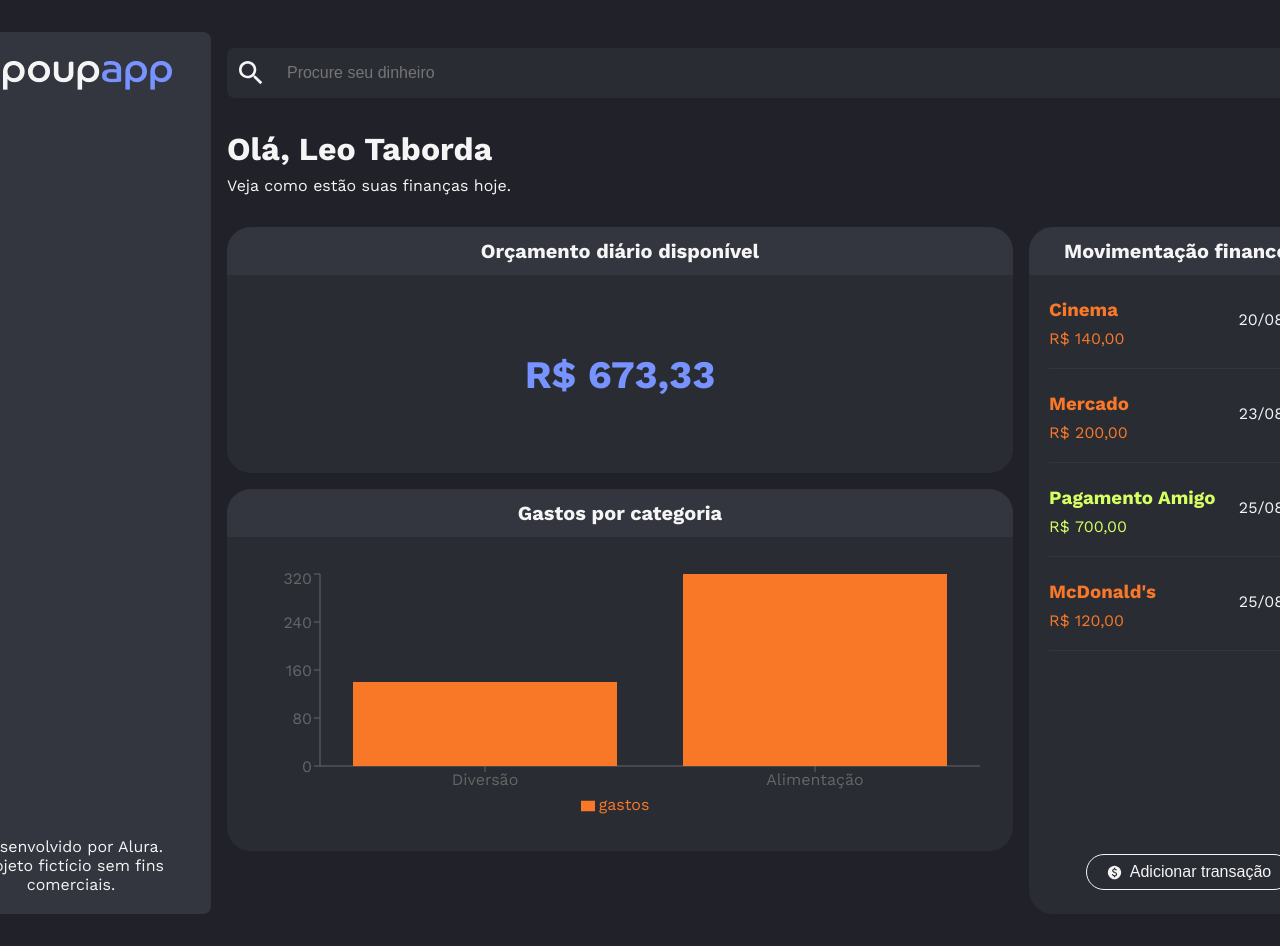
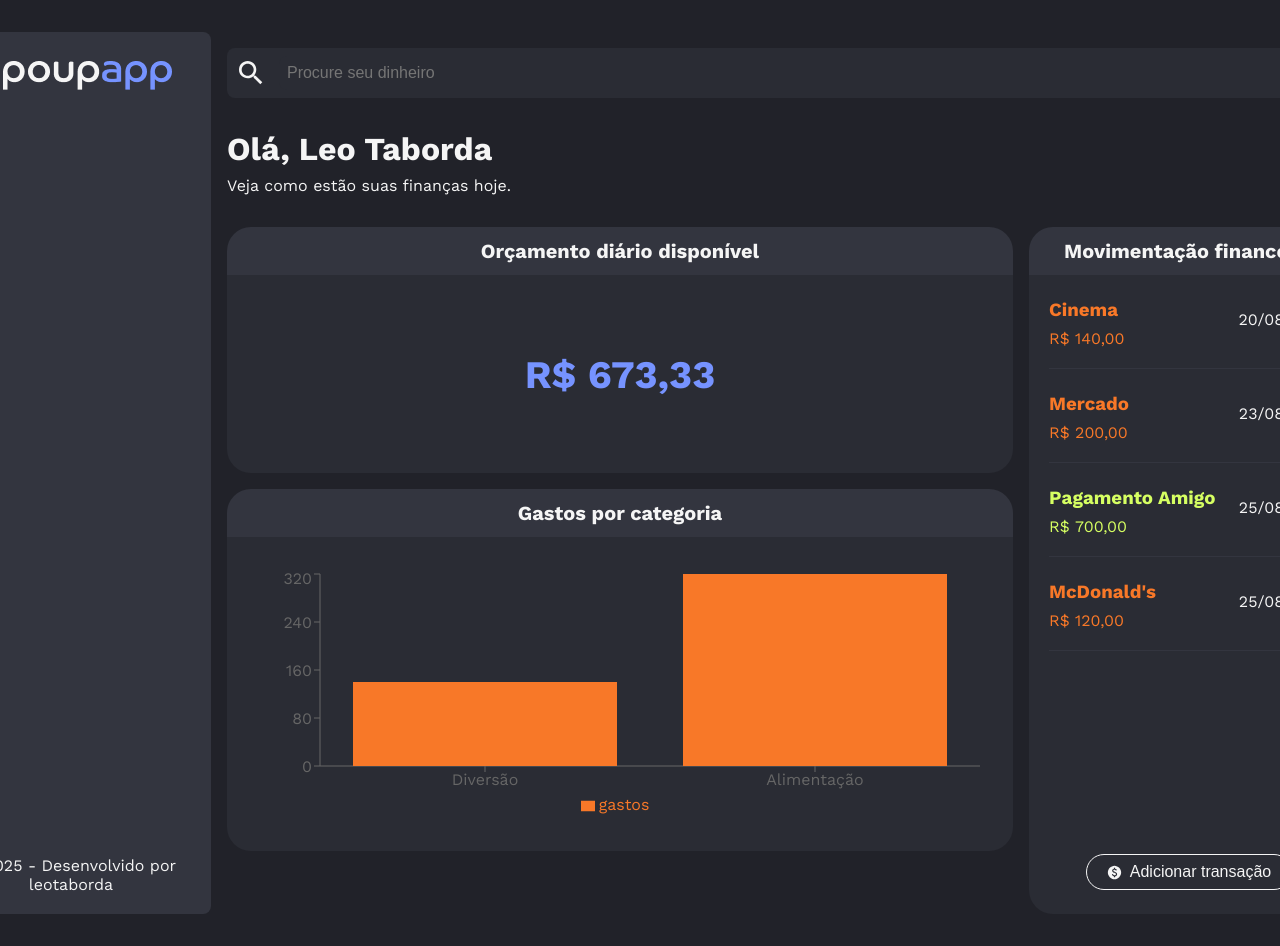
Before and after one commit to leotaborda/poupapp-react-typescript, a React (Vite) app: page /home in a window 1280 px wide. Shown: the top 946 px of the page. Built offline with nearby package versions, Linux system fonts and the light colour scheme; data requests are answered from the project's data file.

Commit message:
feat: update side navbar

```diff
--- a/src/componentes/BarraLateral/index.tsx
+++ b/src/componentes/BarraLateral/index.tsx
@@ -26,7 +26,7 @@ const BarraLateral = () => {
     <Sidebar>
       <Imagem src={logo} alt="Logotipo da poupeapp" />
       <Rodape>
-        Desenvolvido por Alura. Projeto fictício sem fins comerciais.
+        © {new Date().getFullYear()} - Desenvolvido por leotaborda
       </Rodape>
     </Sidebar>
   );
```
